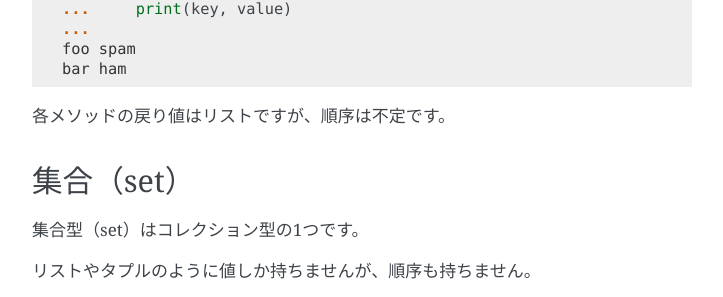
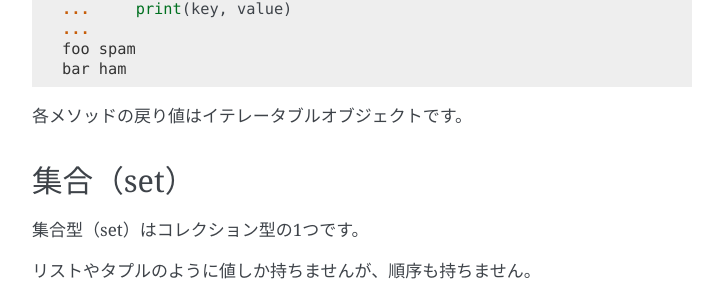
Before and after one commit to pyconjp/pycamp.pycon.jp, a Sphinx documentation site: the page built from source/3_collections.rst, in a window 1280 px wide and 900 px high, scrolled down 6619 px. Shown: the part 156-453 px from the top of the window, without its empty margins (388-1111 px from the left). Built offline with Sphinx 7.4.7, drawn with Linux system fonts in a browser that asks for light colours.

Commit message:
#14 指摘箇所を修正

```diff
--- a/source/3_collections.rst
+++ b/source/3_collections.rst
@@ -387,7 +387,7 @@ in
     foo spam
     bar ham
 
-各メソッドの戻り値はリストですが、順序は不定です。
+各メソッドの戻り値はイテレータブルオブジェクトです。
 
 集合（set）
 ===============
```
